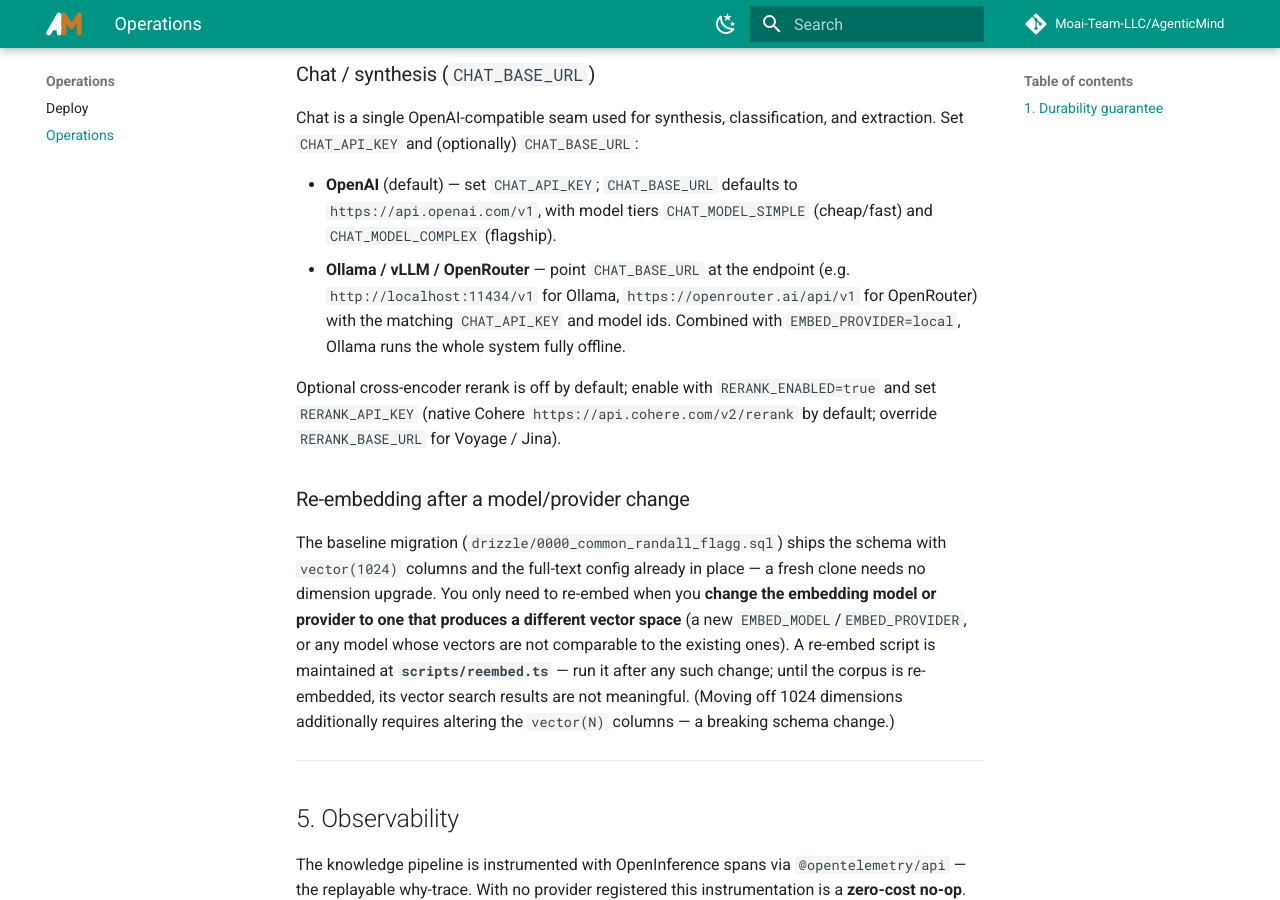
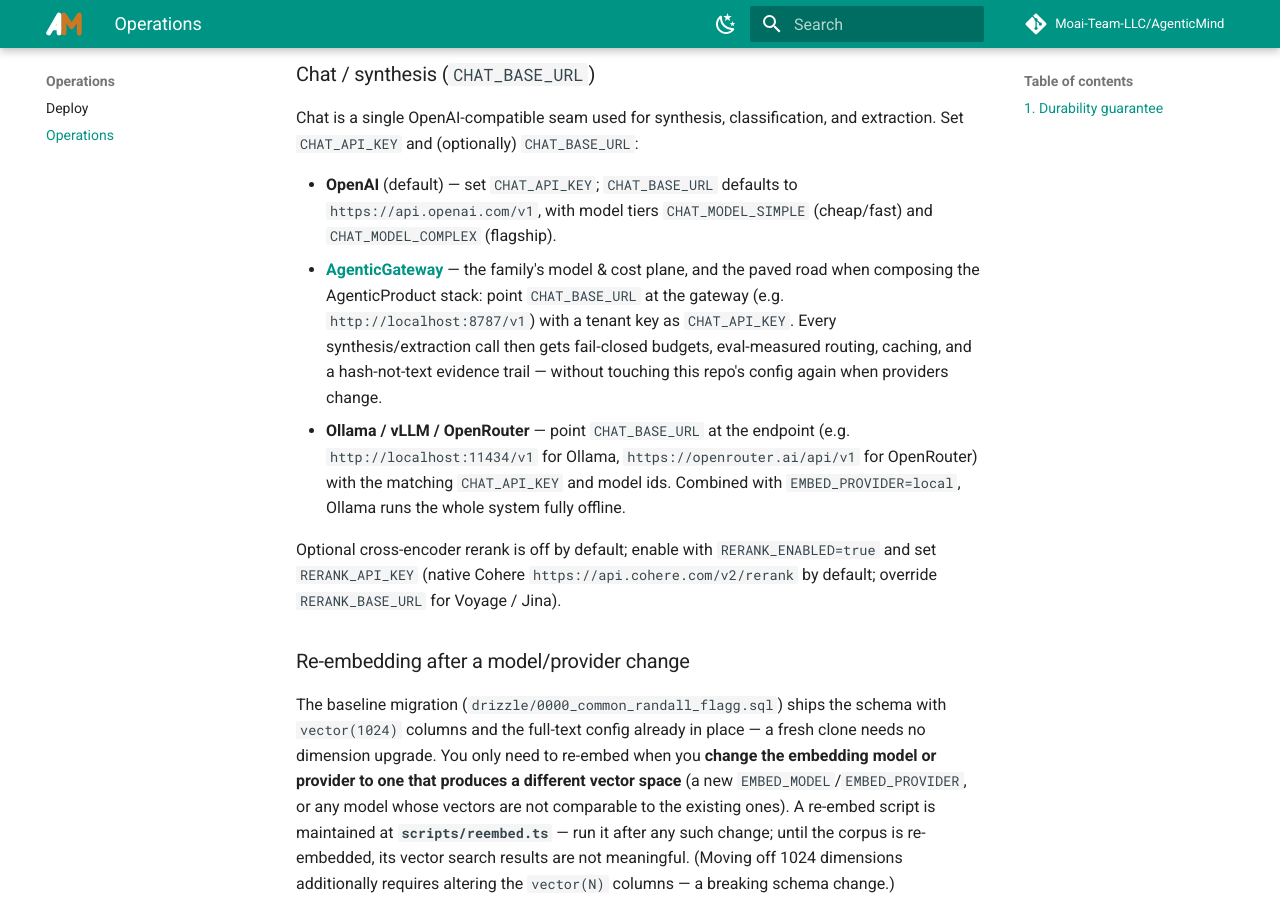
Before and after one commit to Moai-Team-LLC/AgenticMind, an MkDocs documentation site: the page built from docs/OPERATIONS.md, in a window 1280 px wide and 900 px high, scrolled down 4959 px. Built offline with MkDocs 1.6.1 and Material for MkDocs 9.7.7, drawn with Linux system fonts in a browser that asks for light colours; comment, search, counter and statistics services are not loaded.

Commit message:
docs(chat): AgenticGateway as the paved-road endpoint; cache honesty
Coherence-audit fixes. The family's READMEs promise every LLM call flows
through the model plane, but this repo never mentioned the Gateway as a
chat endpoint — .env.example and OPERATIONS.md now list it first among
the alternatives (budgets, measured routing, cache, evidence), with
OpenAI direct remaining the zero-dependency default.

Cache: remove the dead invalidateAnswersByMaterial (zero callers) —
lookup-time TTL + source-drift already covers edits/re-ingests/deletes
of cited materials; the one accepted gap (a NEW material that would
change an answer is served stale until TTL) is now documented on the
knobs row instead of implied covered.

```diff
--- a/docs/OPERATIONS.md
+++ b/docs/OPERATIONS.md
@@ -217,6 +217,13 @@ extraction. Set `CHAT_API_KEY` and (optionally) `CHAT_BASE_URL`:
 - **OpenAI** (default) — set `CHAT_API_KEY`; `CHAT_BASE_URL` defaults to
   `https://api.openai.com/v1`, with model tiers `CHAT_MODEL_SIMPLE` (cheap/fast)
   and `CHAT_MODEL_COMPLEX` (flagship).
+- **[AgenticGateway](https://github.com/Moai-Team-LLC/AgenticGateway)** — the
+  family's model & cost plane, and the paved road when composing the
+  AgenticProduct stack: point `CHAT_BASE_URL` at the gateway (e.g.
+  `http://localhost:8787/v1`) with a tenant key as `CHAT_API_KEY`. Every
+  synthesis/extraction call then gets fail-closed budgets, eval-measured
+  routing, caching, and a hash-not-text evidence trail — without touching this
+  repo's config again when providers change.
 - **Ollama / vLLM / OpenRouter** — point `CHAT_BASE_URL` at the endpoint (e.g.
   `http://localhost:11434/v1` for Ollama, `https://openrouter.ai/api/v1` for
   OpenRouter) with the matching `CHAT_API_KEY` and model ids. Combined with
```
Also changed, not shown: docs/knobs.md (+1 -1 lines), 2 other files.
